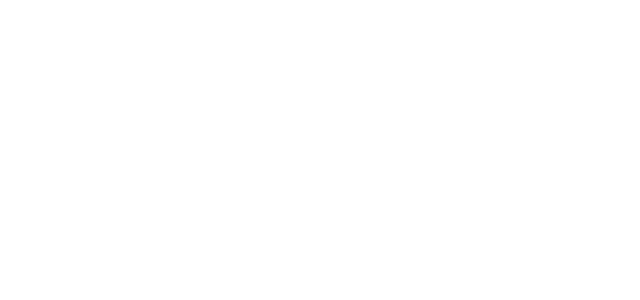
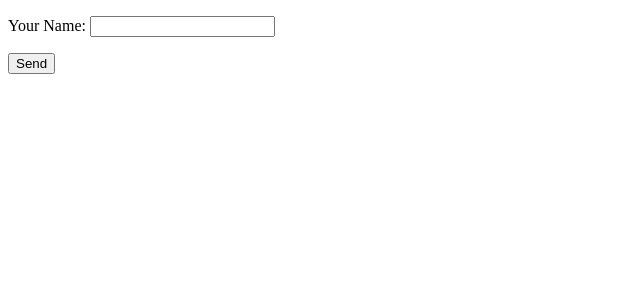
Before and after one commit to diego048/prueba1, a Nuxt app: page /about in a window 1280 px wide. Before the commit this address had no page. Shown: the top 300 px of the page, without its empty margins (0-640 px from the left). Built offline with nearby package versions, Linux system fonts and the light colour scheme.

Commit message:
Create about.vue

```diff
--- /dev/null
+++ b/pages/about.vue
@@ -0,0 +1,10 @@
+<template>
+  <div>
+    <form name="contact1" method="POST" data-netlify="true">
+      <p>
+        <label>Your Name: <input type="text" name="name" /></label>
+      </p>
+        <button type="submit">Send</button>
+    </form>
+  </div>
+</template>
```
